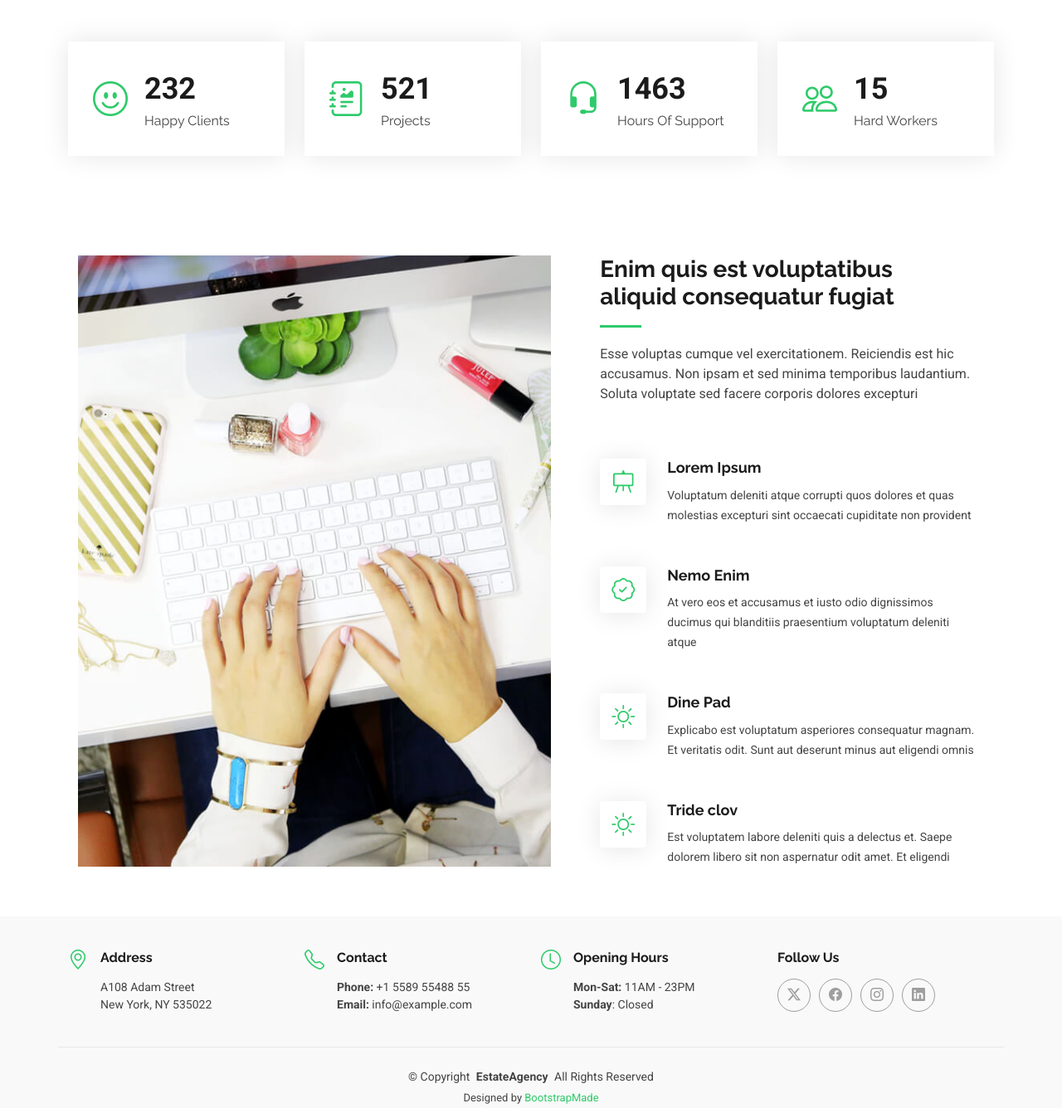
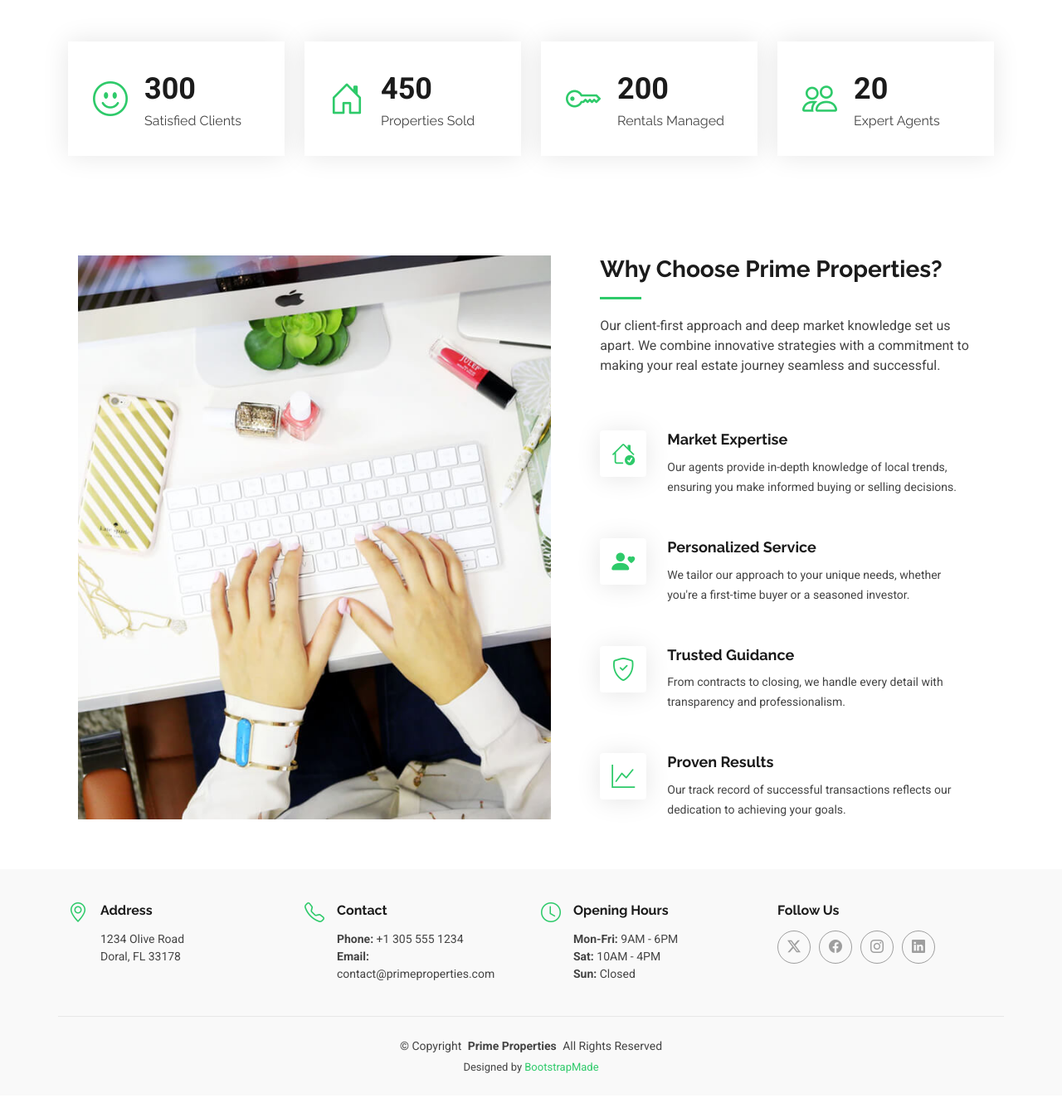
Before and after one commit to chaar-tasks/real-state2, a plain HTML site: page about.html in a window 1280 px wide. Shown: the part 940-2276 px from the top of the page at 83% size. Drawn offline with Linux system fonts and the light colour scheme.

Commit message:
Update about.html

```diff
--- a/about.html
+++ b/about.html
@@ -4,9 +4,9 @@
 <head>
   <meta charset="utf-8">
   <meta content="width=device-width, initial-scale=1.0" name="viewport">
-  <title>About - EstateAgency Bootstrap Template</title>
-  <meta name="description" content="">
-  <meta name="keywords" content="">
+  <title>About - Prime Properties Real Estate</title>
+  <meta name="description" content="Learn about Prime Properties, a trusted real estate agency dedicated to helping you buy, sell, or rent properties with personalized service and expertise.">
+  <meta name="keywords" content="real estate, about us, prime properties, property services">
 
   <!-- Favicons -->
   <link href="assets/img/favicon.png" rel="icon">
@@ -42,9 +42,7 @@
     <div class="container-fluid container-xl position-relative d-flex align-items-center justify-content-between">
 
       <a href="index.html" class="logo d-flex align-items-center">
-        <!-- Uncomment the line below if you also wish to use an image logo -->
-        <!-- <img src="assets/img/logo.png" alt=""> -->
-        <h1 class="sitename">Estate<span>Agency</span></h1>
+        <h1 class="sitename">Prime<span>Properties</span></h1>
       </a>
 
       <nav id="navmenu" class="navmenu">
@@ -54,24 +52,14 @@
           <li><a href="services.html">Services</a></li>
           <li><a href="properties.html">Properties</a></li>
           <li><a href="agents.html">Agents</a></li>
-          <li class="dropdown"><a href="#"><span>Dropdown</span> <i class="bi bi-chevron-down toggle-dropdown"></i></a>
+          <li><a href="contact.html">Contact</a></li>
+          <li class="dropdown">
+            <a href="#"><span>Language</span> <i class="bi bi-chevron-down toggle-dropdown"></i></a>
             <ul>
-              <li><a href="#">Dropdown 1</a></li>
-              <li class="dropdown"><a href="#"><span>Deep Dropdown</span> <i class="bi bi-chevron-down toggle-dropdown"></i></a>
-                <ul>
-                  <li><a href="#">Deep Dropdown 1</a></li>
-                  <li><a href="#">Deep Dropdown 2</a></li>
-                  <li><a href="#">Deep Dropdown 3</a></li>
-                  <li><a href="#">Deep Dropdown 4</a></li>
-                  <li><a href="#">Deep Dropdown 5</a></li>
-                </ul>
-              </li>
-              <li><a href="#">Dropdown 2</a></li>
-              <li><a href="#">Dropdown 3</a></li>
-              <li><a href="#">Dropdown 4</a></li>
+              <li><a href="#" data-lang="en">English</a></li>
+              <li><a href="#" data-lang="ar">العربية</a></li>
             </ul>
           </li>
-          <li><a href="contact.html">Contact</a></li>
         </ul>
         <i class="mobile-nav-toggle d-xl-none bi bi-list"></i>
       </nav>
@@ -87,8 +75,8 @@
         <div class="container">
           <div class="row d-flex justify-content-center text-center">
             <div class="col-lg-8">
-              <h1>About</h1>
-              <p class="mb-0">Odio et unde deleniti. Deserunt numquam exercitationem. Officiis quo odio sint voluptas consequatur ut a odio voluptatem. Sit dolorum debitis veritatis natus dolores. Quasi ratione sint. Sit quaerat ipsum dolorem.</p>
+              <h1>About Us</h1>
+              <p class="mb-0">At Prime Properties, we are passionate about connecting people with their dream homes and investment opportunities. Our commitment to excellence drives us to deliver exceptional real estate services tailored to your needs.</p>
             </div>
           </div>
         </div>
@@ -112,30 +100,29 @@
 
           <div class="col-lg-6 content" data-aos="fade-up" data-aos-delay="100">
             <p class="who-we-are">Who We Are</p>
-            <h3>Unleashing Potential with Creative Strategy</h3>
+            <h3>Your Trusted Partner in Real Estate</h3>
             <p class="fst-italic">
-              Lorem ipsum dolor sit amet, consectetur adipiscing elit, sed do eiusmod tempor incididunt ut labore et dolore
-              magna aliqua.
+              Founded in Doral, Florida, Prime Properties has been a cornerstone of the real estate community, helping clients navigate the market with confidence and care.
             </p>
             <ul>
-              <li><i class="bi bi-check-circle"></i> <span>Ullamco laboris nisi ut aliquip ex ea commodo consequat.</span></li>
-              <li><i class="bi bi-check-circle"></i> <span>Duis aute irure dolor in reprehenderit in voluptate velit.</span></li>
-              <li><i class="bi bi-check-circle"></i> <span>Ullamco laboris nisi ut aliquip ex ea commodo consequat. Duis aute irure dolor in reprehenderit in voluptate trideta storacalaperda mastiro dolore eu fugiat nulla pariatur.</span></li>
+              <li><i class="bi bi-check-circle"></i> <span>Over a decade of experience in residential and commercial real estate.</span></li>
+              <li><i class="bi bi-check-circle"></i> <span>Personalized service tailored to each client's unique goals.</span></li>
+              <li><i class="bi bi-check-circle"></i> <span>A team of licensed professionals dedicated to transparency and trust.</span></li>
             </ul>
           </div>
 
           <div class="col-lg-6 about-images" data-aos="fade-up" data-aos-delay="200">
             <div class="row gy-4">
               <div class="col-lg-6">
-                <img src="assets/img/about-company-1.jpg" class="img-fluid" alt="">
+                <img src="assets/img/about-company-1.jpg" class="img-fluid" alt="Prime Properties office exterior">
               </div>
               <div class="col-lg-6">
                 <div class="row gy-4">
                   <div class="col-lg-12">
-                    <img src="assets/img/about-company-2.jpg" class="img-fluid" alt="">
+                    <img src="assets/img/about-company-2.jpg" class="img-fluid" alt="Prime Properties team meeting">
                   </div>
                   <div class="col-lg-12">
-                    <img src="assets/img/about-company-3.jpg" class="img-fluid" alt="">
+                    <img src="assets/img/about-company-3.jpg" class="img-fluid" alt="Client property tour">
                   </div>
                 </div>
               </div>
@@ -159,28 +146,28 @@
             <div class="stats-item d-flex align-items-center w-100 h-100">
               <i class="bi bi-emoji-smile color-blue flex-shrink-0"></i>
               <div>
-                <span data-purecounter-start="0" data-purecounter-end="232" data-purecounter-duration="1" class="purecounter"></span>
-                <p>Happy Clients</p>
+                <span data-purecounter-start="0" data-purecounter-end="300" data-purecounter-duration="1" class="purecounter"></span>
+                <p>Satisfied Clients</p>
               </div>
             </div>
           </div><!-- End Stats Item -->
 
           <div class="col-lg-3 col-md-6">
             <div class="stats-item d-flex align-items-center w-100 h-100">
-              <i class="bi bi-journal-richtext color-orange flex-shrink-0"></i>
-              <div  class="one">
-                <span data-purecounter-start="0" data-purecounter-end="521" data-purecounter-duration="1" class="purecounter"></span>
-                <p>Projects</p>
+              <i class="bi bi-house-door color-orange flex-shrink-0"></i>
+              <div class="one">
+                <span data-purecounter-start="0" data-purecounter-end="450" data-purecounter-duration="1" class="purecounter"></span>
+                <p>Properties Sold</p>
               </div>
             </div>
           </div><!-- End Stats Item -->
 
           <div class="col-lg-3 col-md-6">
             <div class="stats-item d-flex align-items-center w-100 h-100">
-              <i class="bi bi-headset color-green flex-shrink-0"></i>
+              <i class="bi bi-key color-green flex-shrink-0"></i>
               <div class="one">
-                <span data-purecounter-start="0" data-purecounter-end="1463" data-purecounter-duration="1" class="purecounter"></span>
-                <p>Hours Of Support</p>
+                <span data-purecounter-start="0" data-purecounter-end="200" data-purecounter-duration="1" class="purecounter"></span>
+                <p>Rentals Managed</p>
               </div>
             </div>
           </div><!-- End Stats Item -->
@@ -189,8 +176,8 @@
             <div class="stats-item d-flex align-items-center w-100 h-100">
               <i class="bi bi-people color-pink flex-shrink-0"></i>
               <div class="one">
-                <span data-purecounter-start="0" data-purecounter-end="15" data-purecounter-duration="1" class="purecounter"></span>
-                <p>Hard Workers</p>
+                <span data-purecounter-start="0" data-purecounter-end="20" data-purecounter-duration="1" class="purecounter"></span>
+                <p>Expert Agents</p>
               </div>
             </div>
           </div><!-- End Stats Item -->
@@ -207,41 +194,41 @@
       <div class="container">
 
         <div class="row justify-content-around gy-4">
-          <div class="features-image col-lg-6" data-aos="fade-up" data-aos-delay="100"><img src="assets/img/features-bg.jpg" alt=""></div>
+          <div class="features-image col-lg-6" data-aos="fade-up" data-aos-delay="100"><img src="assets/img/features-bg.jpg" alt="Modern home exterior"></div>
 
           <div class="col-lg-5 d-flex flex-column justify-content-center" data-aos="fade-up" data-aos-delay="200">
-            <h3>Enim quis est voluptatibus aliquid consequatur fugiat</h3>
-            <p>Esse voluptas cumque vel exercitationem. Reiciendis est hic accusamus. Non ipsam et sed minima temporibus laudantium. Soluta voluptate sed facere corporis dolores excepturi</p>
+            <h3>Why Choose Prime Properties?</h3>
+            <p>Our client-first approach and deep market knowledge set us apart. We combine innovative strategies with a commitment to making your real estate journey seamless and successful.</p>
 
             <div class="icon-box d-flex position-relative" data-aos="fade-up" data-aos-delay="300">
-              <i class="bi bi-easel flex-shrink-0"></i>
+              <i class="bi bi-house-check flex-shrink-0"></i>
               <div>
-                <h4><a href="" class="stretched-link">Lorem Ipsum</a></h4>
-                <p>Voluptatum deleniti atque corrupti quos dolores et quas molestias excepturi sint occaecati cupiditate non provident</p>
+                <h4><a href="" class="stretched-link">Market Expertise</a></h4>
+                <p>Our agents provide in-depth knowledge of local trends, ensuring you make informed buying or selling decisions.</p>
               </div>
             </div><!-- End Icon Box -->
 
             <div class="icon-box d-flex position-relative" data-aos="fade-up" data-aos-delay="400">
-              <i class="bi bi-patch-check flex-shrink-0"></i>
+              <i class="bi bi-person-heart flex-shrink-0"></i>
               <div>
-                <h4><a href="" class="stretched-link">Nemo Enim</a></h4>
-                <p>At vero eos et accusamus et iusto odio dignissimos ducimus qui blanditiis praesentium voluptatum deleniti atque</p>
+                <h4><a href="" class="stretched-link">Personalized Service</a></h4>
+                <p>We tailor our approach to your unique needs, whether you're a first-time buyer or a seasoned investor.</p>
               </div>
             </div><!-- End Icon Box -->
 
             <div class="icon-box d-flex position-relative" data-aos="fade-up" data-aos-delay="500">
-              <i class="bi bi-brightness-high flex-shrink-0"></i>
+              <i class="bi bi-shield-check flex-shrink-0"></i>
               <div>
-                <h4><a href="" class="stretched-link">Dine Pad</a></h4>
-                <p>Explicabo est voluptatum asperiores consequatur magnam. Et veritatis odit. Sunt aut deserunt minus aut eligendi omnis</p>
+                <h4><a href="" class="stretched-link">Trusted Guidance</a></h4>
+                <p>From contracts to closing, we handle every detail with transparency and professionalism.</p>
               </div>
             </div><!-- End Icon Box -->
 
             <div class="icon-box d-flex position-relative" data-aos="fade-up" data-aos-delay="600">
-              <i class="bi bi-brightness-high flex-shrink-0"></i>
+              <i class="bi bi-graph-up flex-shrink-0"></i>
               <div>
-                <h4><a href="" class="stretched-link">Tride clov</a></h4>
-                <p>Est voluptatem labore deleniti quis a delectus et. Saepe dolorem libero sit non aspernatur odit amet. Et eligendi</p>
+                <h4><a href="" class="stretched-link">Proven Results</a></h4>
+                <p>Our track record of successful transactions reflects our dedication to achieving your goals.</p>
               </div>
             </div><!-- End Icon Box -->
 
@@ -262,11 +249,10 @@
           <i class="bi bi-geo-alt icon"></i>
           <div class="address">
             <h4>Address</h4>
-            <p>A108 Adam Street</p>
-            <p>New York, NY 535022</p>
+            <p>1234 Olive Road</p>
+            <p>Doral, FL 33178</p>
             <p></p>
           </div>
-
         </div>
 
         <div class="col-lg-3 col-md-6 d-flex">
@@ -274,8 +260,8 @@
           <div>
             <h4>Contact</h4>
             <p>
-              <strong>Phone:</strong> <span>+1 5589 55488 55</span><br>
-              <strong>Email:</strong> <span>info@example.com</span><br>
+              <strong>Phone:</strong> <span>+1 305 555 1234</span><br>
+              <strong>Email:</strong> <span>contact@primeproperties.com</span><br>
             </p>
           </div>
         </div>
@@ -285,8 +271,9 @@
           <div>
             <h4>Opening Hours</h4>
             <p>
-              <strong>Mon-Sat:</strong> <span>11AM - 23PM</span><br>
-              <strong>Sunday</strong>: <span>Closed</span>
+              <strong>Mon-Fri:</strong> <span>9AM - 6PM</span><br>
+              <strong>Sat:</strong> <span>10AM - 4PM</span><br>
+              <strong>Sun:</strong> <span>Closed</span>
             </p>
           </div>
         </div>
@@ -305,12 +292,8 @@
     </div>
 
     <div class="container copyright text-center mt-4">
-      <p>© <span>Copyright</span> <strong class="px-1 sitename">EstateAgency</strong> <span>All Rights Reserved</span></p>
+      <p>© <span>Copyright</span> <strong class="px-1 sitename">Prime Properties</strong> <span>All Rights Reserved</span></p>
       <div class="credits">
-        <!-- All the links in the footer should remain intact. -->
-        <!-- You can delete the links only if you've purchased the pro version. -->
-        <!-- Licensing information: https://bootstrapmade.com/license/ -->
-        <!-- Purchase the pro version with working PHP/AJAX contact form: [buy-url] -->
         Designed by <a href="https://bootstrapmade.com/">BootstrapMade</a>
       </div>
     </div>
```
